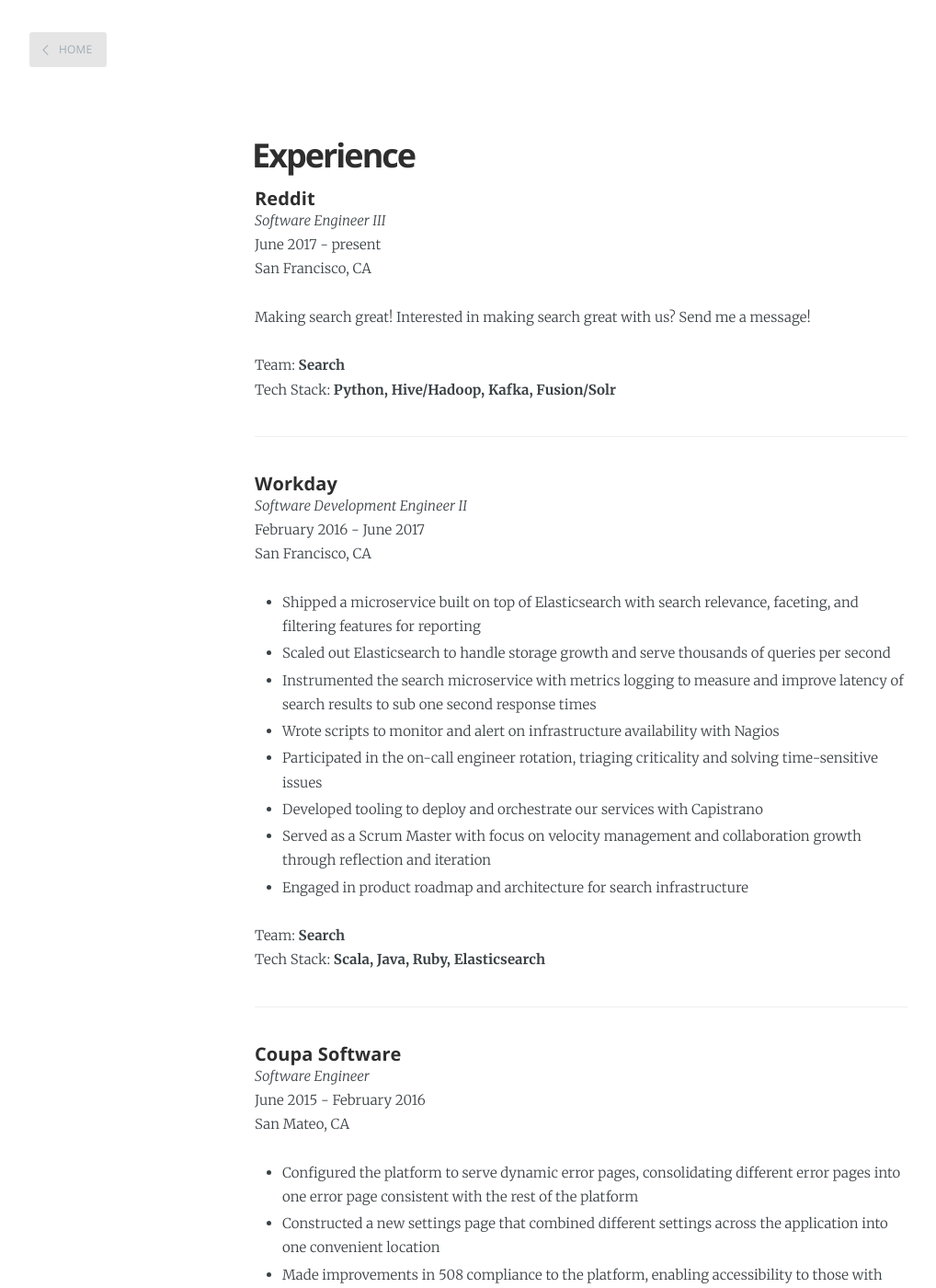
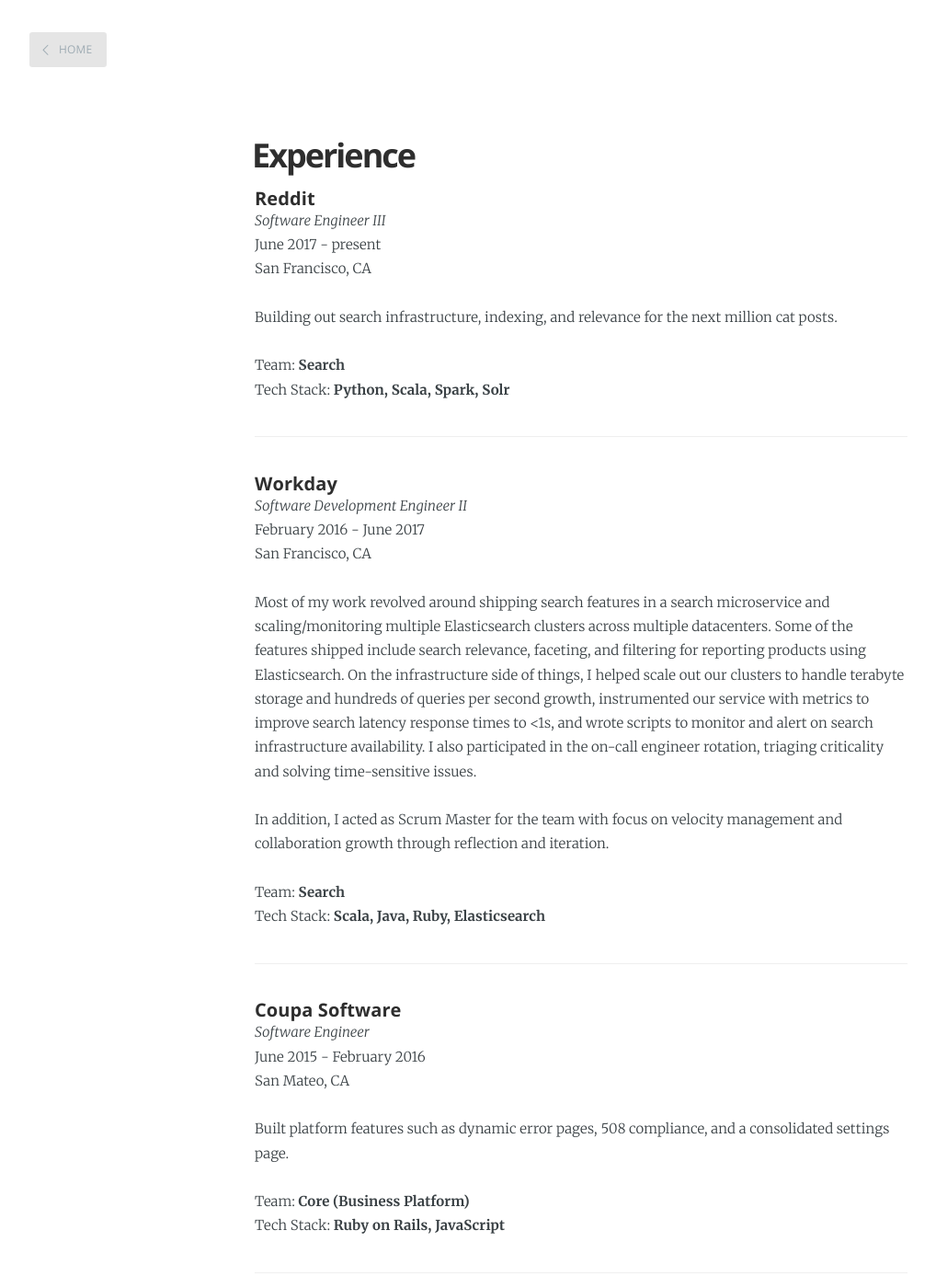
Before and after one commit to thejerrybao/thejerrybao.github.io, a Jekyll site: the page built from experience.md, in a window 1280 px wide and 1400 px high. Shown: the whole window at 92% size, without its empty margins (8-1026 px from the left). Built offline with Jekyll 4.4.1, drawn with Linux system fonts in a browser that asks for light colours; some of the changed text lies outside the part shown.

Commit message:
Update my website

```diff
--- a/experience.md
+++ b/experience.md
@@ -8,10 +8,10 @@ title: Experience
 June 2017 - present<br />
 San Francisco, CA
 
-Making search great! Interested in making search great with us? Send me a message!
+Building out search infrastructure, indexing, and relevance for the next million cat posts.
 
 Team: **Search**<br />
-Tech Stack: **Python, Hive/Hadoop, Kafka, Fusion/Solr**
+Tech Stack: **Python, Scala, Spark, Solr**
 
 <hr>
 
@@ -20,15 +20,9 @@ Tech Stack: **Python, Hive/Hadoop, Kafka, Fusion/Solr**
 February 2016 - June 2017<br />
 San Francisco, CA
 
-- Shipped a microservice built on top of Elasticsearch with search relevance, faceting, and filtering features for reporting
-- Scaled out Elasticsearch to handle storage growth and serve thousands of queries per second
-- Instrumented the search microservice with metrics logging to measure and improve latency of search results to sub one second response times
-- Wrote scripts to monitor and alert on infrastructure availability with Nagios
-- Participated in the on-call engineer rotation, triaging criticality and solving time-sensitive issues
-- Developed tooling to deploy and orchestrate our services with Capistrano
-- Served as a Scrum Master with focus on velocity management and collaboration growth through reflection and iteration
-- Engaged in product roadmap and architecture for search infrastructure
+Most of my work revolved around shipping search features in a search microservice and scaling/monitoring multiple Elasticsearch clusters across multiple datacenters. Some of the features shipped include search relevance, faceting, and filtering for reporting products using Elasticsearch. On the infrastructure side of things, I helped scale out our clusters to handle terabyte storage and hundreds of queries per second growth, instrumented our service with metrics to improve search latency response times to <1s, and wrote scripts to monitor and alert on search infrastructure availability. I also participated in the on-call engineer rotation, triaging criticality and solving time-sensitive issues.
 
+In addition, I acted as Scrum Master for the team with focus on velocity management and collaboration growth through reflection and iteration.
 
 Team: **Search**<br />
 Tech Stack: **Scala, Java, Ruby, Elasticsearch**
@@ -40,10 +34,7 @@ Tech Stack: **Scala, Java, Ruby, Elasticsearch**
 June 2015 - February 2016<br />
 San Mateo, CA
 
-- Configured the platform to serve dynamic error pages, consolidating different error pages into one error page consistent with the rest of the platform
-- Constructed a new settings page that combined different settings across the application into one convenient location
-- Made improvements in 508 compliance to the platform, enabling accessibility to those with disabilities
-
+Built platform features such as dynamic error pages, 508 compliance, and a consolidated settings page.
 
 Team: **Core (Business Platform)**<br />
 Tech Stack: **Ruby on Rails, JavaScript**
```
Also changed, not shown: about.md (+1 -17 lines), README.md, assets/images/favicon.ico, assets/images/profile.png.
